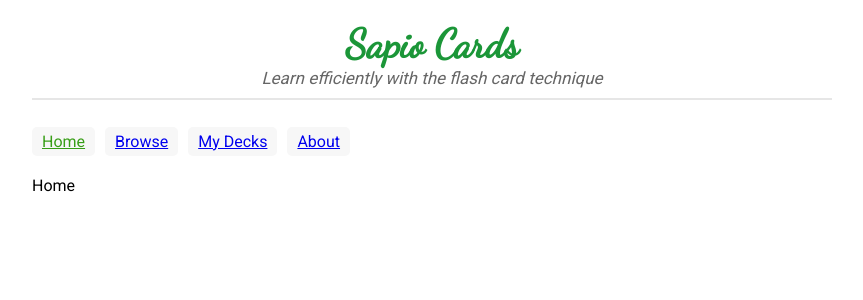
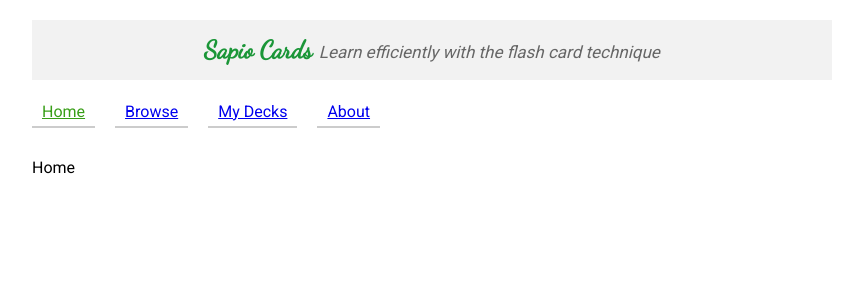
Before and after one commit to abderrahmen-hadjadj-aoul/sapio-cards, a Vue app in the folder front/: page / in a window 1280 px wide. Shown: the top 300 px of the page, without its empty margins (208-1071 px from the left). Built offline with nearby package versions, Linux system fonts and the light colour scheme; no server answers; what at-ui would draw is missing.

Commit message:
Updated style

```diff
--- a/front/src/App.vue
+++ b/front/src/App.vue
@@ -27,15 +27,14 @@
 h1.brand {
   font-family: "Dancing Script", cursive;
   margin-top: 20px;
-  padding-bottom: 10px;
-  font-size: 40px;
-  border-bottom: 2px solid hsl(0, 0%, 90%);
+  padding: 15px;
+  font-size: 25px;
+  background-color: hsl(0, 0%, 95%);
   text-align: center;
   color: #1b9638;
   span {
     font-weight: normal;
     font-family: "Roboto", sans-serif;
-    display: block;
     font-size: 17px;
     font-style: italic;
     color: hsl(0, 0%, 40%);
@@ -43,25 +42,22 @@ h1.brand {
 }
 
 #nav {
-  margin-top: 20px;
-  margin-bottom: 20px;
+  margin-top: 10px;
+  margin-bottom: 10px;
   a {
     display: inline-block;
-    margin-right: 10px;
+    margin-right: 20px;
+    margin-bottom: 20px;
     padding: 5px;
     padding-left: 10px;
     padding-right: 10px;
-    border-radius: 5px;
-    background-color: hsl(0, 0%, 97%);
+    border-bottom: 2px solid hsl(0, 0%, 80%);
     &:hover {
-      background-color: #389e17;
-      color: white;
+      background-color: $hover-bg;
+      color: $hover;
     }
-    &.router-link-active {
+    &.router-link-exact-active {
       color: #389e17;
-      &:hover {
-        color: white;
-      }
     }
   }
 }
```
